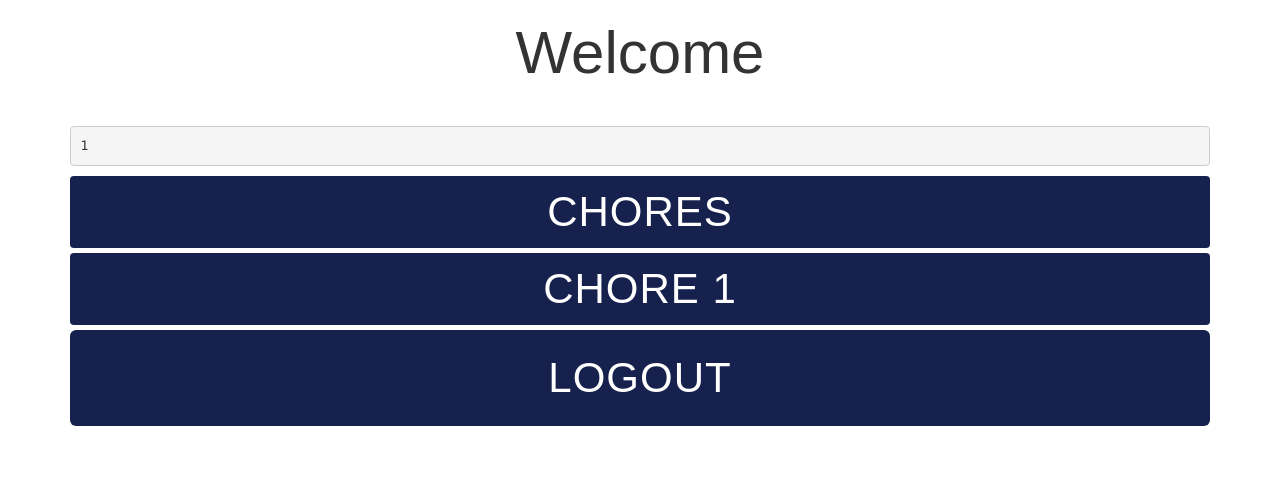
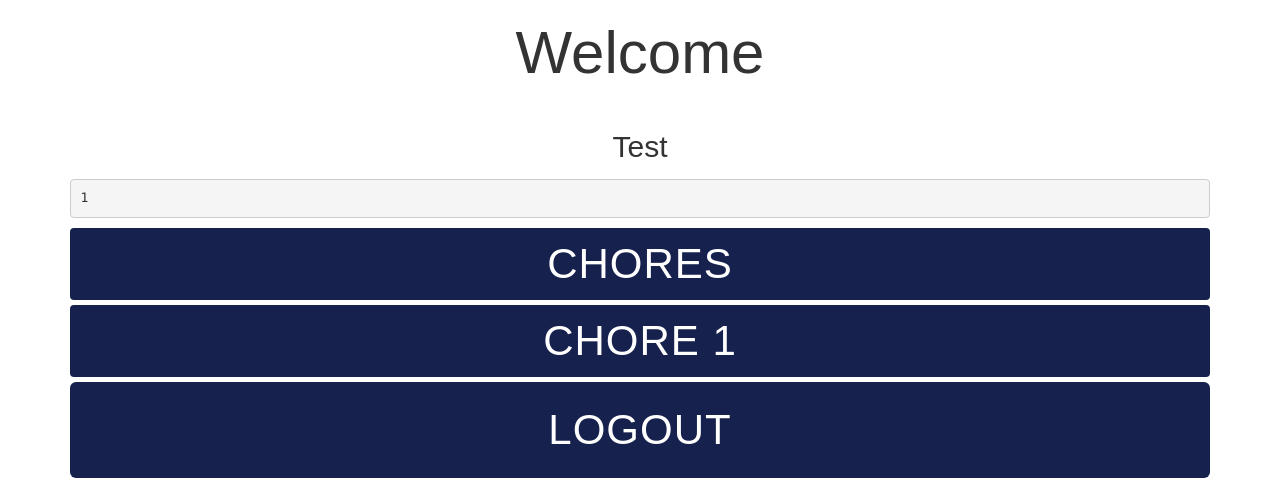
Before and after one commit to andersbuck/choremate-service.python, a Flask app: page /dashboard in a window 1280 px wide. Shown: the part 325-803 px from the top of the page. Before the commit the page ends 751 px from the top, so only its background shows below. Run offline with Flask 2, Linux system fonts and the light colour scheme; the visitor is signed in with stand-in values (Sample User, id 1); some libraries are stand-ins or nearby versions.

Commit message:
Modify dashboard

```diff
--- a/templates/dashboard.html
+++ b/templates/dashboard.html
@@ -14,6 +14,7 @@
                     <h1 id="logo"><img src="//cdn.auth0.com/samples/auth0_logo_final_blue_RGB.png" /></h1>
                     <img class="avatar" src="{{userinfo['picture']}}"/>
                     <h2>Welcome {{userinfo['name']}}</h2>
+                    <p>Test {{userinfo['something']}}</p>
                     <pre>{{userinfo_pretty}}</pre>
                     <a id="choresBtn" class="btn btn-primary btn-md btn-logout btn-block" href="/api/chores">Chores</a>
                     <a id="choreBtn" class="btn btn-primary btn-md btn-logout btn-block" href="/api/chores/1">Chore 1</a>
```
